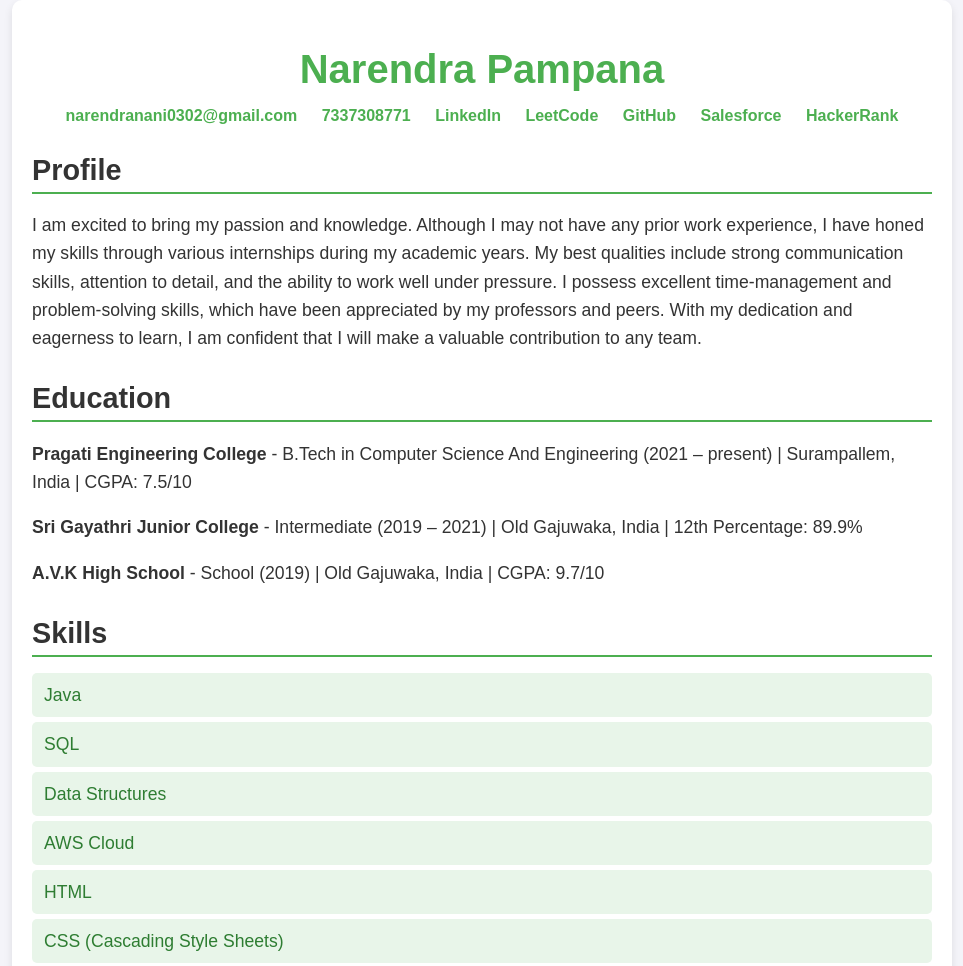
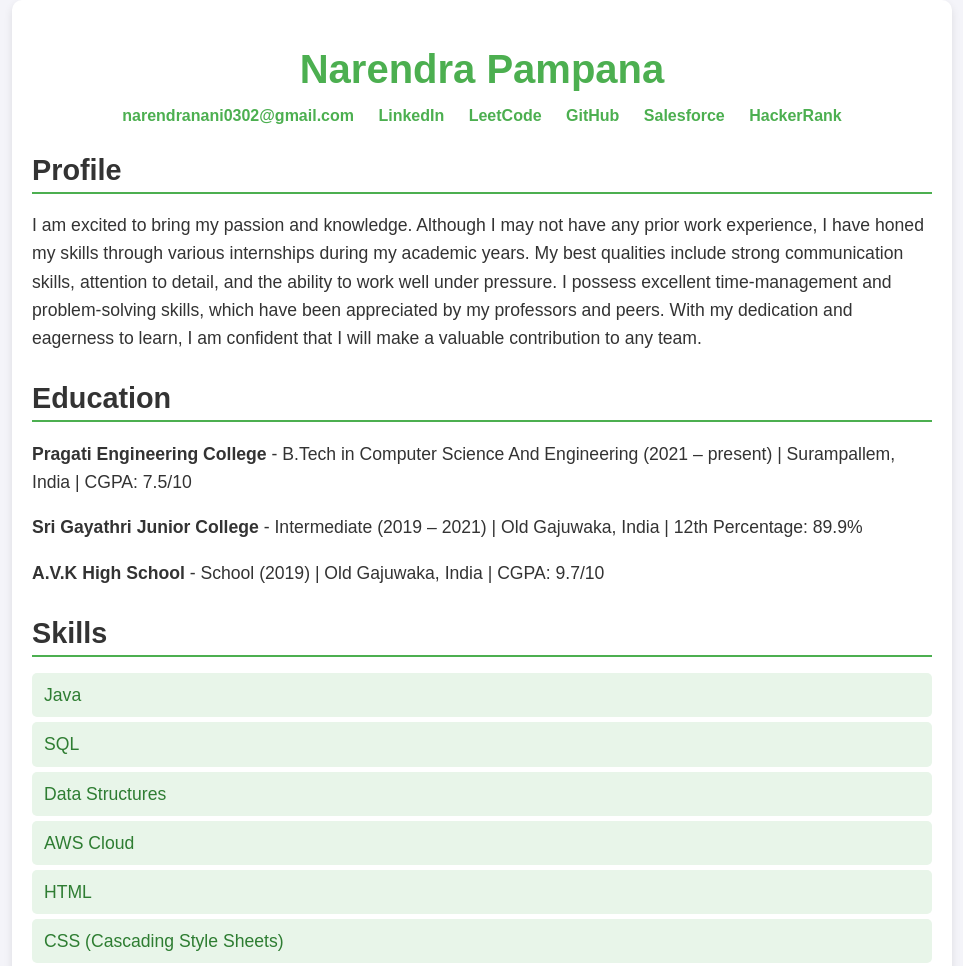
Before and after one commit to Narendranani0203/My-portifolio, a plain HTML site: page index.html in a window 1280 px wide. Shown: the top 966 px of the page, without its empty margins (158-1121 px from the left). Drawn offline with Linux system fonts and the light colour scheme.

Commit message:
Update index.html

```diff
--- a/index.html
+++ b/index.html
@@ -12,7 +12,6 @@
             <h1>Narendra Pampana</h1>
             <div class="contact">
                 <a href="mailto:narendranani0302@gmail.com">narendranani0302@gmail.com</a>
-                <a href="tel:7337308771">7337308771</a>
                 <a href="https://www.linkedin.com/in/pampana-narendra-12b43b250/" target="_blank">LinkedIn</a>
                 <a href="https://leetcode.com/u/21a31a05i1/" target="_blank">LeetCode</a>
                 <a href="https://github.com/Narendranani0203" target="_blank">GitHub</a>
```
